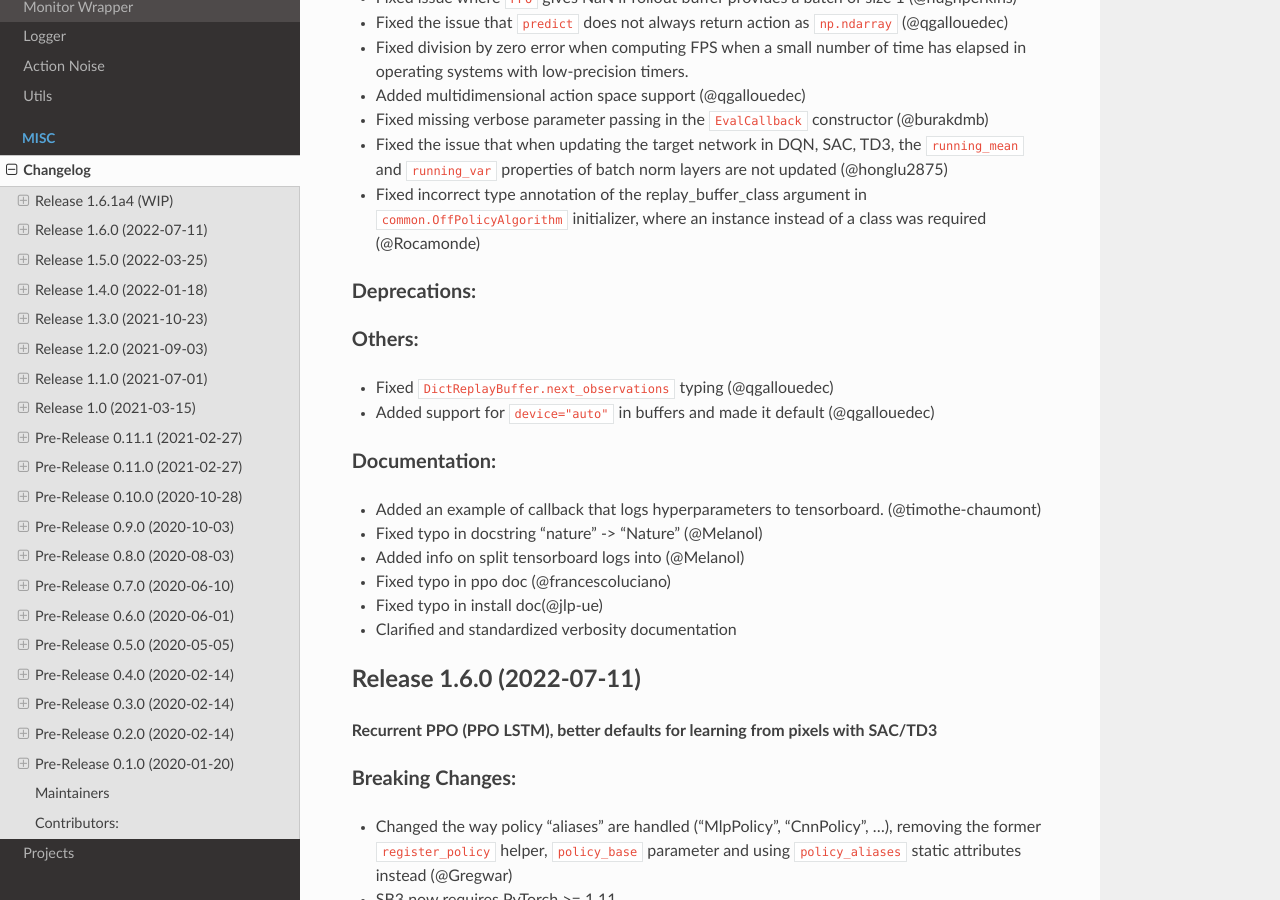
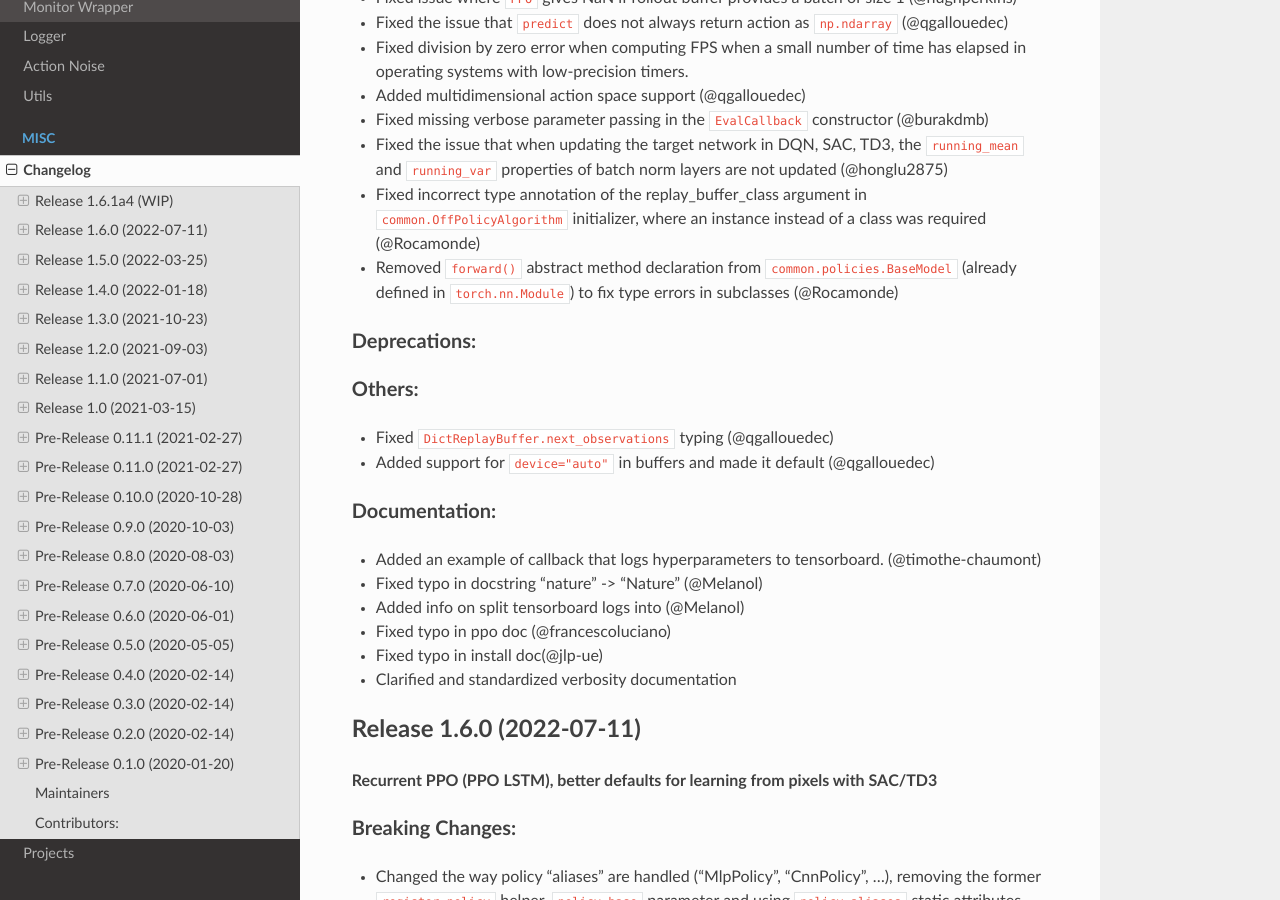
Before and after one commit to DLR-RM/stable-baselines3, a Sphinx documentation site: the page built from docs/misc/changelog.rst, in a window 1280 px wide and 900 px high, scrolled down 610 px. Built offline with Sphinx 7.4.7 and the Read the Docs theme 2.0.0, drawn with Linux system fonts in a browser that asks for light colours.

Commit message:
Updated changelog

```diff
--- a/docs/misc/changelog.rst
+++ b/docs/misc/changelog.rst
@@ -29,6 +29,7 @@ Bug Fixes:
 - Fixed missing verbose parameter passing in the ``EvalCallback`` constructor (@burakdmb)
 - Fixed the issue that when updating the target network in DQN, SAC, TD3, the ``running_mean`` and ``running_var`` properties of batch norm layers are not updated (@honglu2875)
 - Fixed incorrect type annotation of the replay_buffer_class argument in ``common.OffPolicyAlgorithm`` initializer, where an instance instead of a class was required (@Rocamonde)
+- Removed ``forward()`` abstract method declaration from ``common.policies.BaseModel`` (already defined in ``torch.nn.Module``) to fix type errors in subclasses (@Rocamonde)
 
 Deprecations:
 ^^^^^^^^^^^^^
```
